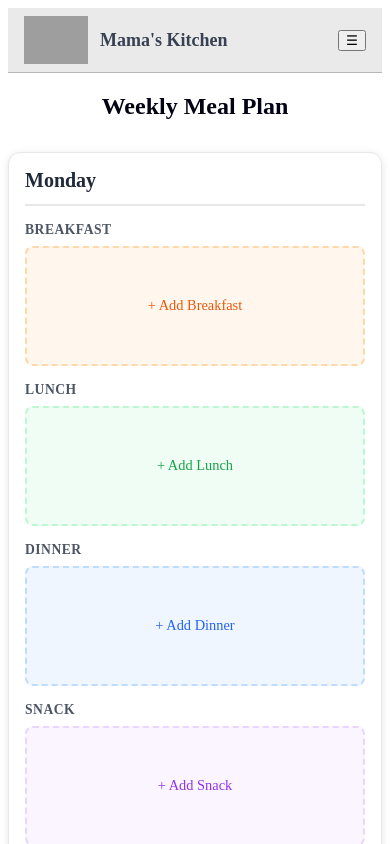
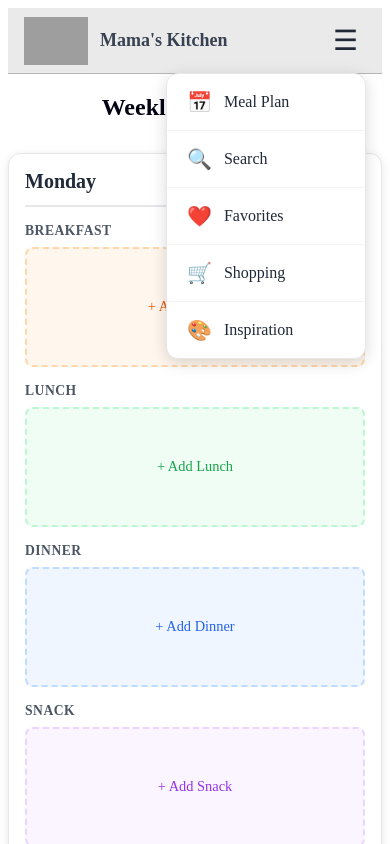
Before and after one commit to pdmostert/MamasKitchen, a website built with Vite: page src/index.html in a window 390 px wide. Both pictures are taken after a click on the button "Toggle menu". Shown: the top 844 px of the page. Built offline with nearby package versions, Linux system fonts and the light colour scheme; grey boxes are pictures that could not be loaded.

Commit message:
Add mobile menu functionality and styles; enhance accessibility with aria-labels and improve dropdown animations

```diff
--- a/src/js/utils.js
+++ b/src/js/utils.js
@@ -81,7 +81,6 @@ export function showModal({
   return () => overlay.remove();
 }
 
-
 export async function loadTemplate(path) {
   const res = await fetch(path);
   const template = await res.text();
@@ -120,6 +119,37 @@ export async function loadHeaderFooter() {
       link.classList.add("nav-inactive");
     }
   });
+
+  // Mobile menu toggle functionality
+  const mobileMenuButton = document.getElementById("mobile-menu-button");
+  const mobileMenuDropdown = document.getElementById("mobile-menu-dropdown");
+
+  if (mobileMenuButton && mobileMenuDropdown) {
+    // Toggle menu on button click
+    mobileMenuButton.addEventListener("click", (e) => {
+      e.stopPropagation();
+      mobileMenuDropdown.classList.toggle("open");
+    });
+
+    // Close menu when clicking outside
+    document.addEventListener("click", (e) => {
+      if (
+        !mobileMenuButton.contains(e.target) &&
+        !mobileMenuDropdown.contains(e.target)
+      ) {
+        mobileMenuDropdown.classList.remove("open");
+      }
+    });
+
+    // Close menu when clicking a nav link
+    const mobileNavLinks =
+      mobileMenuDropdown.querySelectorAll(".mobile-nav-btn");
+    mobileNavLinks.forEach((link) => {
+      link.addEventListener("click", () => {
+        mobileMenuDropdown.classList.remove("open");
+      });
+    });
+  }
 }
 
 // LocalStorage utilities
--- a/src/public/partials/header.html
+++ b/src/public/partials/header.html
@@ -29,6 +29,28 @@
     </nav>
 
     <div class="mobile-menu">
-        <button id="mobile-menu-button" class="mobile-menu-button">☰</button>
+        <button id="mobile-menu-button" class="mobile-menu-button" aria-label="Toggle menu">☰</button>
+        <div id="mobile-menu-dropdown" class="mobile-menu-dropdown">
+            <a href="/index.html" class="mobile-nav-btn">
+                <span class="nav-icon">📅</span>
+                <span class="nav-label">Meal Plan</span>
+            </a>
+            <a href="/search/index.html" class="mobile-nav-btn">
+                <span class="nav-icon">🔍</span>
+                <span class="nav-label">Search</span>
+            </a>
+            <a href="/favorites/index.html" class="mobile-nav-btn">
+                <span class="nav-icon">❤️</span>
+                <span class="nav-label">Favorites</span>
+            </a>
+            <a href="/shopping/index.html" class="mobile-nav-btn">
+                <span class="nav-icon">🛒</span>
+                <span class="nav-label">Shopping</span>
+            </a>
+            <a href="/Inspiration/index.html" class="mobile-nav-btn">
+                <span class="nav-icon">🎨</span>
+                <span class="nav-label">Inspiration</span>
+            </a>
+        </div>
     </div>
 </div>
--- a/src/styles/styles.css
+++ b/src/styles/styles.css
@@ -471,7 +471,90 @@ html {
 }
 .mobile-menu {
   display: none;
+  position: relative;
 }
+
+.mobile-menu-button {
+  background: none;
+  border: none;
+  font-size: 1.75rem;
+  cursor: pointer;
+  padding: 0.5rem;
+  color: #1f2937;
+  transition: transform 0.2s;
+}
+
+.mobile-menu-button:hover {
+  transform: scale(1.1);
+}
+
+.mobile-menu-button:active {
+  transform: scale(0.95);
+}
+
+.mobile-menu-dropdown {
+  display: none;
+  position: absolute;
+  top: 100%;
+  right: 0;
+  margin-top: 0.5rem;
+  background: white;
+  border-radius: 12px;
+  box-shadow: 0 4px 16px rgba(0, 0, 0, 0.15);
+  min-width: 200px;
+  z-index: 1000;
+  overflow: hidden;
+  border: 1px solid #e5e7eb;
+}
+
+.mobile-menu-dropdown.open {
+  display: block;
+  animation: slideDown 0.2s ease-out;
+}
+
+@keyframes slideDown {
+  from {
+    opacity: 0;
+    transform: translateY(-10px);
+  }
+  to {
+    opacity: 1;
+    transform: translateY(0);
+  }
+}
+
+.mobile-nav-btn {
+  display: flex;
+  align-items: center;
+  gap: 0.75rem;
+  padding: 1rem 1.25rem;
+  text-decoration: none;
+  color: #1f2937;
+  font-weight: 500;
+  transition: background 0.2s;
+  border-bottom: 1px solid #f3f4f6;
+}
+
+.mobile-nav-btn:last-child {
+  border-bottom: none;
+}
+
+.mobile-nav-btn:hover {
+  background: #f9fafb;
+}
+
+.mobile-nav-btn:active {
+  background: #f3f4f6;
+}
+
+.mobile-nav-btn .nav-icon {
+  font-size: 1.25rem;
+}
+
+.mobile-nav-btn .nav-label {
+  font-size: 1rem;
+}
+
 @media (max-width: 768px) {
   .desktop-nav {
     display: none;
@@ -480,7 +563,7 @@ html {
     display: block;
   }
   .nav-label {
-    display: none;
+    display: inline; /* Show labels in mobile dropdown */
   }
 }
 
```
